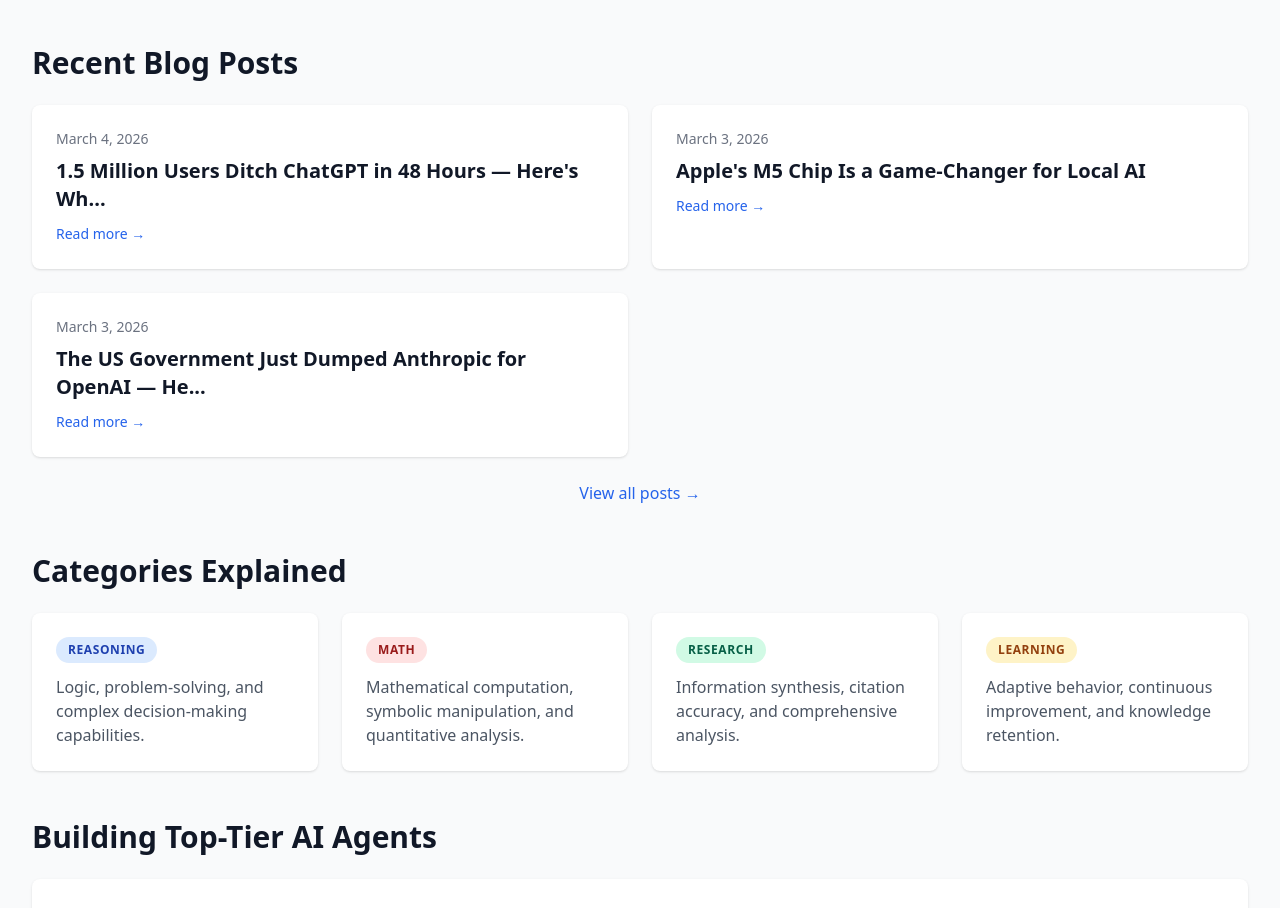
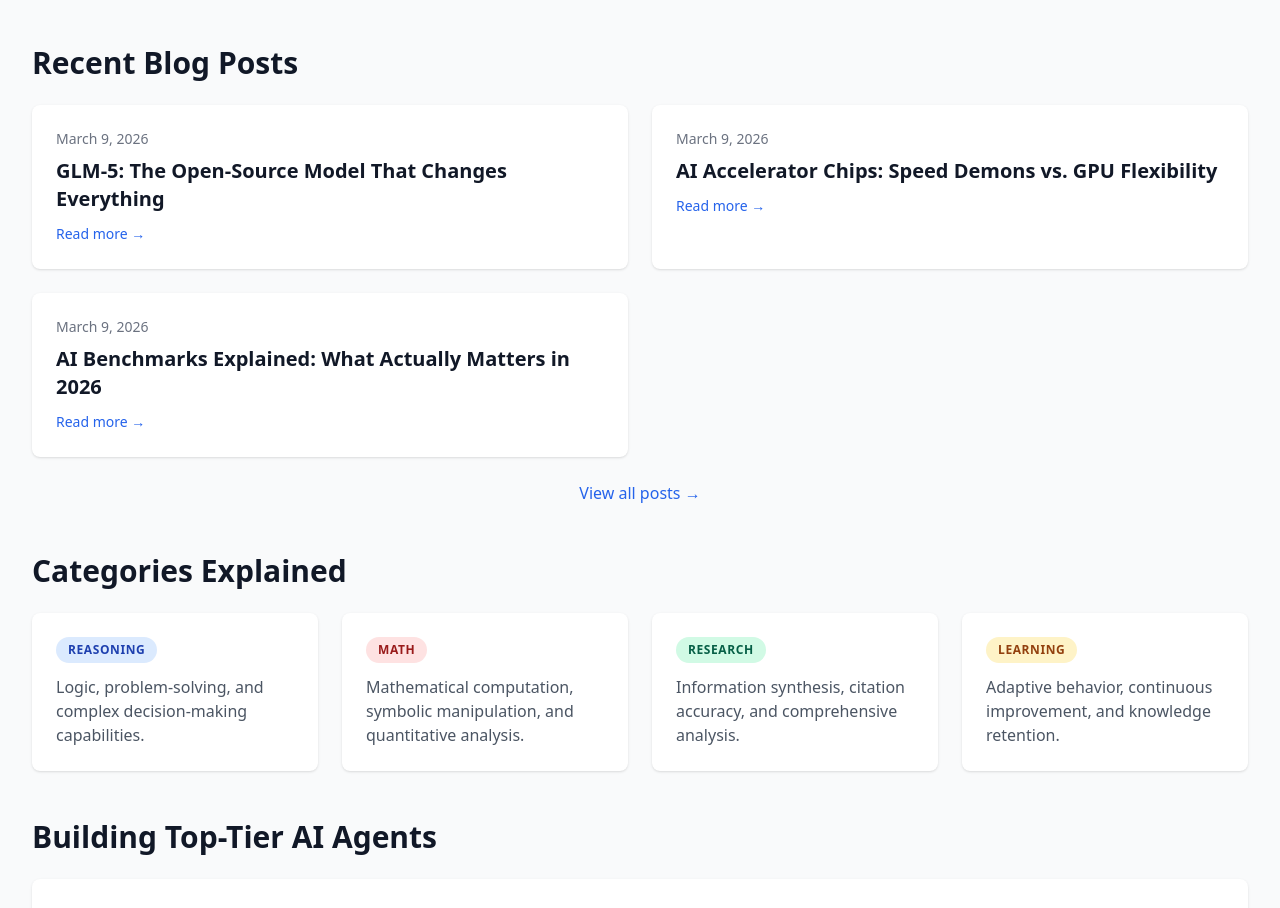
Before and after one commit to burninmedia/TopClanker, an Eleventy site: page src/index.njk in a window 1280 px wide. Shown: the part 2623-3531 px from the top of the page. Built offline with nearby package versions, Linux system fonts and the light colour scheme; Eleventy itself is replaced by a stand-in of ours; files that its build step writes are made by us from their sources.

Commit message:
fix: app.js use blog-index.json instead of old all-posts file

```diff
--- a/src/app.js
+++ b/src/app.js
@@ -48,7 +48,7 @@
 
         try {
             console.log('[TopClanker] Fetching blog-index.json...');
-            const response = await fetch('/blog/all-posts-2026.json?1772679399');
+            const response = await fetch('/blog/blog-index.json');
             console.log('[TopClanker] Response status:', response.status);
             const posts = await response.json();
             console.log('[TopClanker] Loaded posts:', posts.length);
@@ -100,7 +100,7 @@
         }
 
         try {
-            const response = await fetch('/blog/all-posts-2026.json?1772679399');
+            const response = await fetch('/blog/blog-index.json');
             const posts = await response.json();
 
             // Sort by date descending and take latest 3
```
